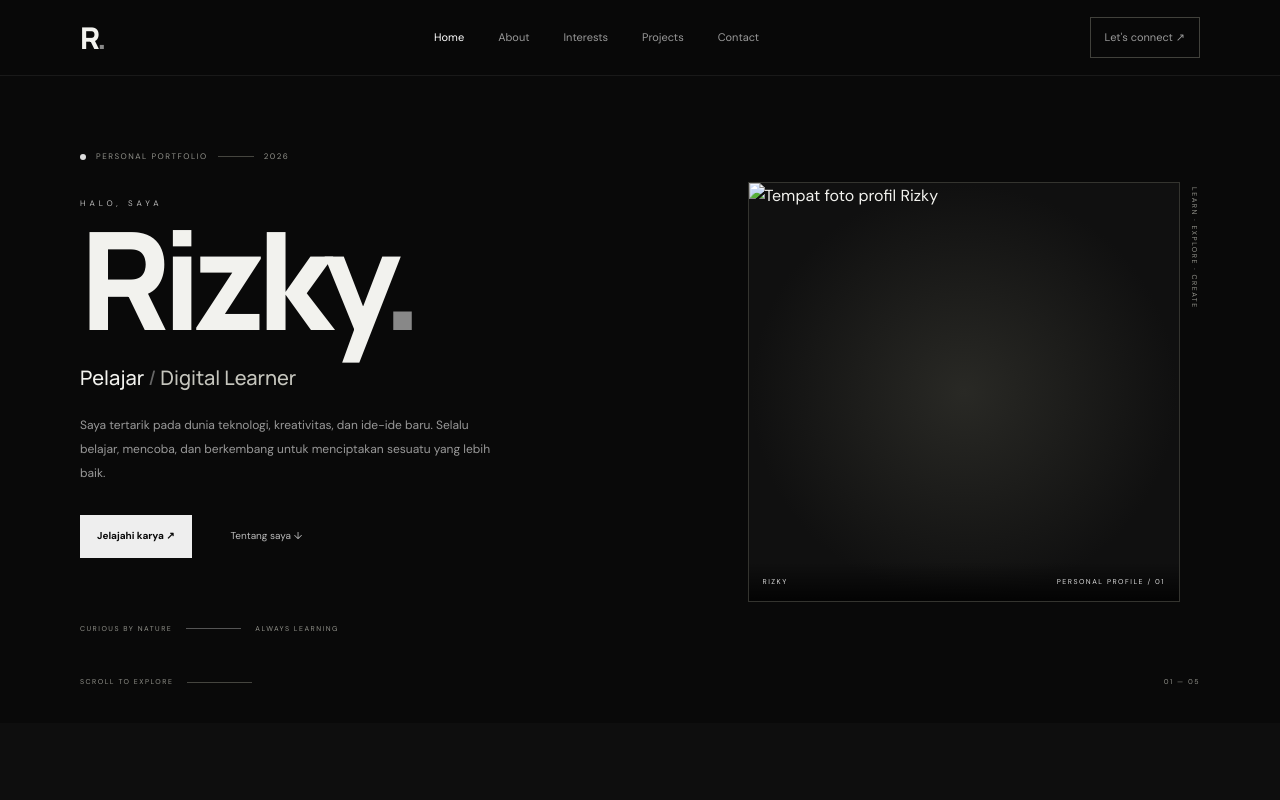
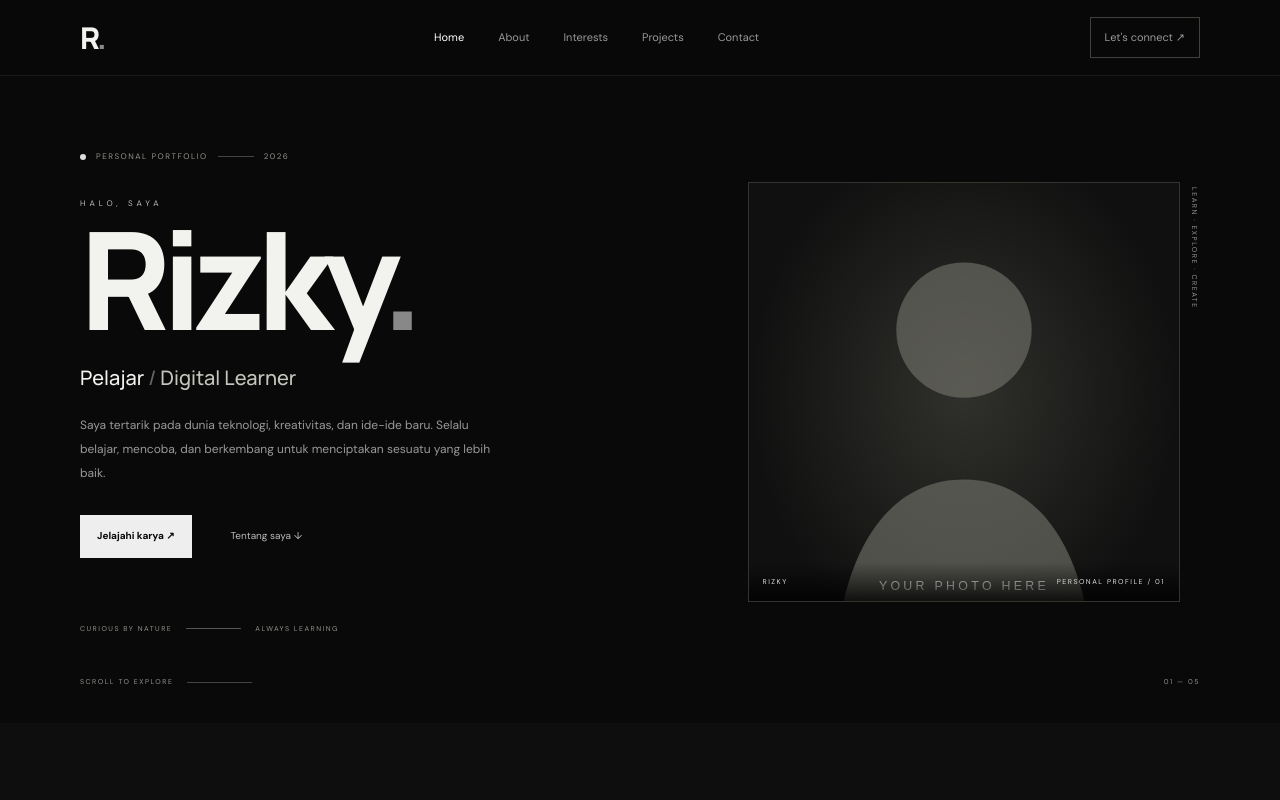
Before and after one commit to achmadrizky130310-dev/rizky-portfolio, a plain HTML site: page index.html in a window 1280 px wide. Shown: the top 800 px of the page. Drawn offline with Linux system fonts and the light colour scheme.

Commit message:
Update index.html

```diff
--- a/index.html
+++ b/index.html
@@ -6,7 +6,7 @@
 <meta name="description" content="Portofolio pribadi Rizky — pelajar yang tertarik pada teknologi, kreativitas, dan dunia digital.">
 <meta property="og:title" content="Rizky — Personal Portfolio"><meta property="og:description" content="Belajar, mengeksplorasi, dan menciptakan hal baru.">
 <title>Rizky — Personal Portfolio</title>
-<link rel="icon" href="assets/favicon.svg" type="image/svg+xml">
+<link rel="icon" href="favicon.svg" type="image/svg+xml">
 <link rel="preconnect" href="https://fonts.googleapis.com"><link rel="preconnect" href="https://fonts.gstatic.com" crossorigin>
 <link href="https://fonts.googleapis.com/css2?family=DM+Sans:wght@400;500;600;700&family=Manrope:wght@400;500;600;700;800&display=swap" rel="stylesheet">
 <link rel="stylesheet" href="style.css"><script src="script.js" defer></script>
@@ -24,7 +24,7 @@
 <p class="hero-text">Saya tertarik pada dunia teknologi, kreativitas, dan ide-ide baru. Selalu belajar, mencoba, dan berkembang untuk menciptakan sesuatu yang lebih baik.</p>
 <div class="actions"><a class="btn light" href="#projects">Jelajahi karya ↗</a><a class="btn quiet" href="#about">Tentang saya ↓</a></div>
 <div class="hero-foot">CURIOUS BY NATURE <i></i> ALWAYS LEARNING</div></div>
-<div class="photo-wrap"><div class="photo-frame"><img src="assets/profile-placeholder.svg" alt="Tempat foto profil Rizky" class="photo"><div class="photo-caption"><span>RIZKY</span><span>PERSONAL PROFILE / 01</span></div></div><small>LEARN · EXPLORE · CREATE</small></div></div>
+<div class="photo-wrap"><div class="photo-frame"><img src="profile-placeholder.svg" alt="Tempat foto profil Rizky" class="photo"><div class="photo-caption"><span>RIZKY</span><span>PERSONAL PROFILE / 01</span></div></div><small>LEARN · EXPLORE · CREATE</small></div></div>
 <div class="wrap scroll">SCROLL TO EXPLORE <i></i><span>01 — 05</span></div></section>
 <section class="section alt" id="about"><div class="wrap"><div class="section-head"><span>01 / ABOUT</span><i></i><small>A LITTLE INTRODUCTION</small></div>
 <div class="two-col"><div><small class="label">WHO I AM</small><h2>Belajar hari ini,<br><em>bertumbuh</em> esok hari.</h2></div><div class="copy"><h3>Welcome to my personal portfolio.</h3>
```
